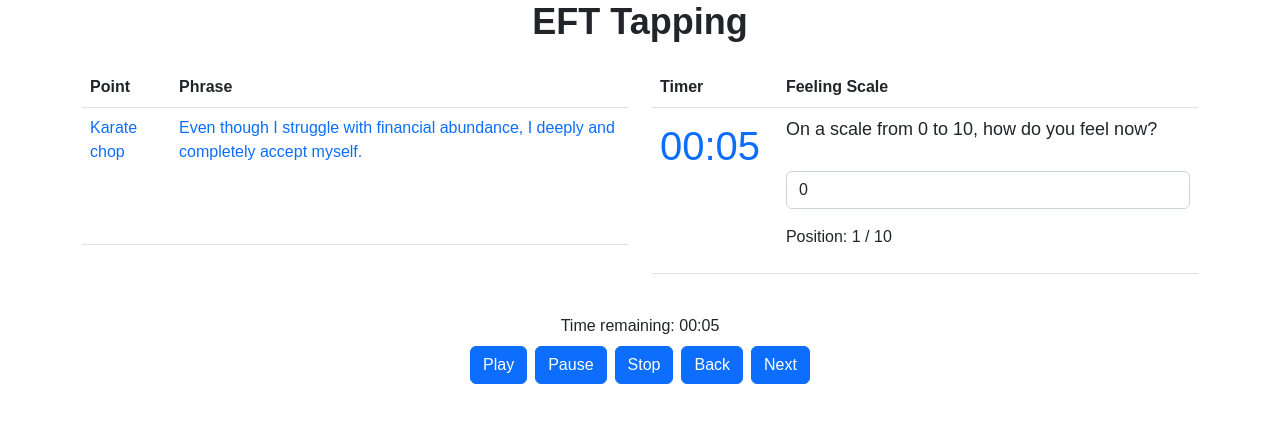
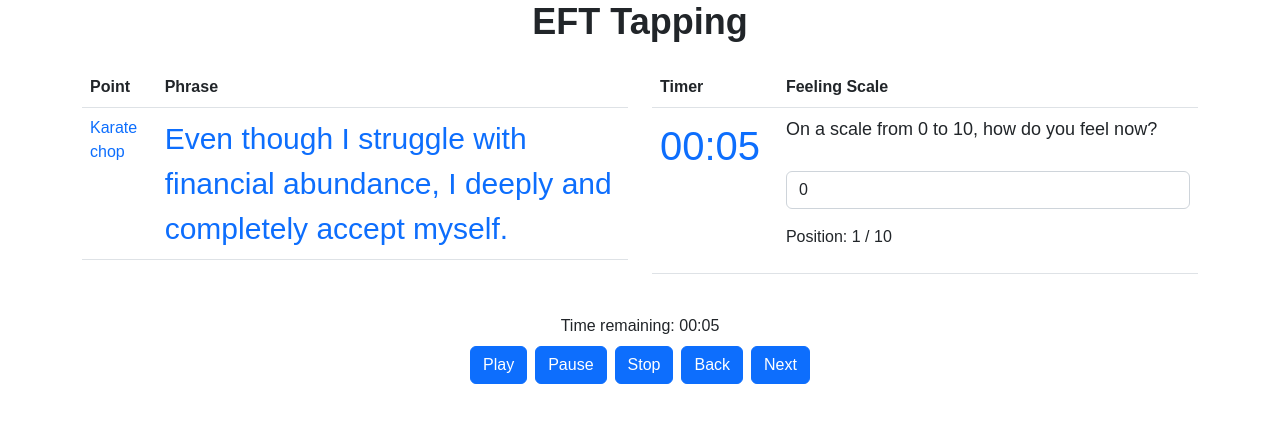
Before and after one commit to puppe1990/eft-app, a React (Create React App) app: page / in a window 1280 px wide. Shown: the top 422 px of the page. Built offline with nearby package versions, Linux system fonts and the light colour scheme.

Commit message:
change display of the phrase

```diff
--- a/src/App.js
+++ b/src/App.js
@@ -134,7 +134,7 @@ function App() {
               <tr>
                 <td className="text-primary">{currentPoint}</td>
                 <td className="text-primary">
-                  <div style={{ height: "120px", overflow: "auto" }}>
+                  <div style={{ height: "100%", overflow: "auto", fontSize: "30px" }}>
                     {currentPhrase}
                   </div>
                 </td>
```
